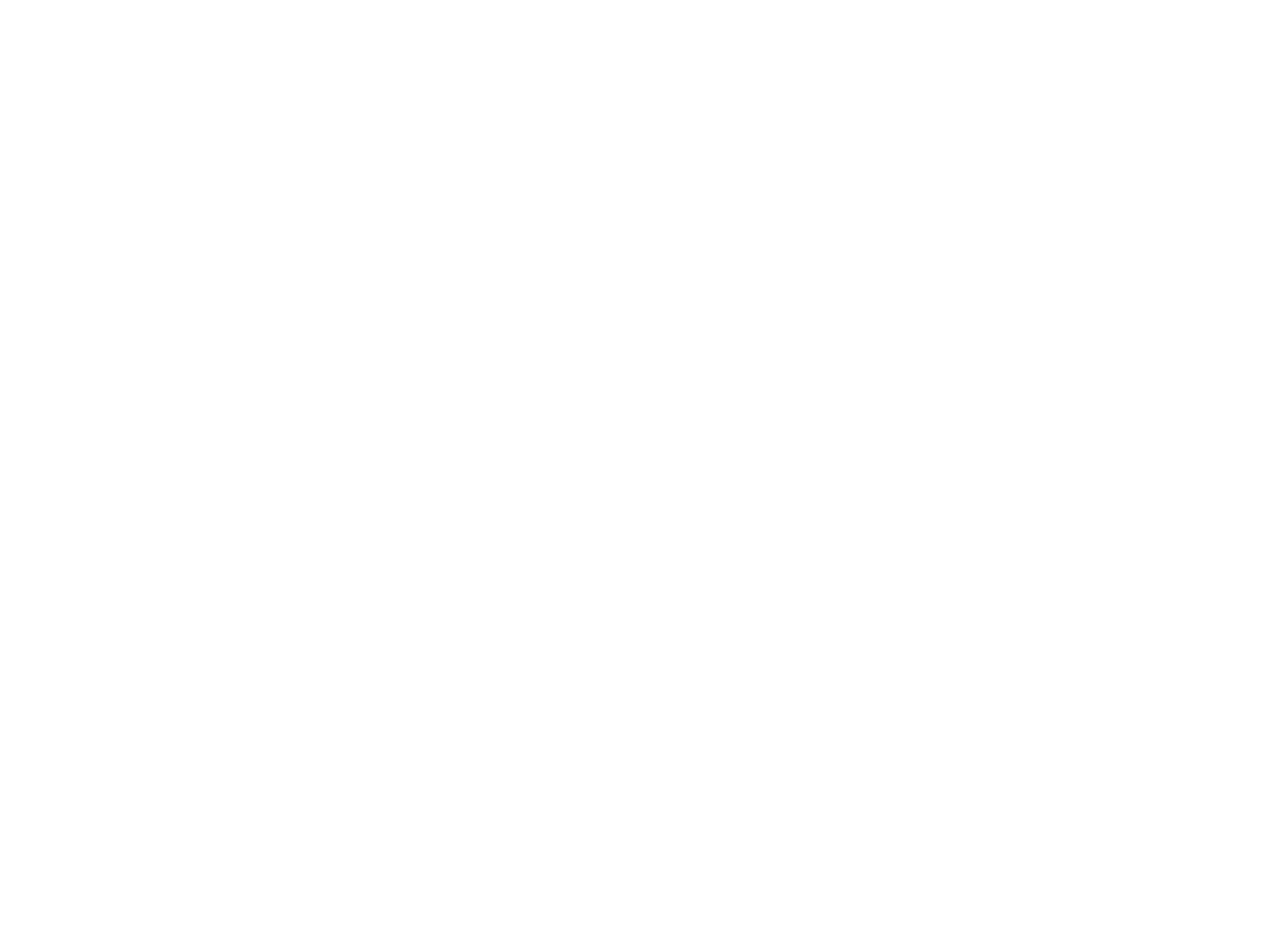
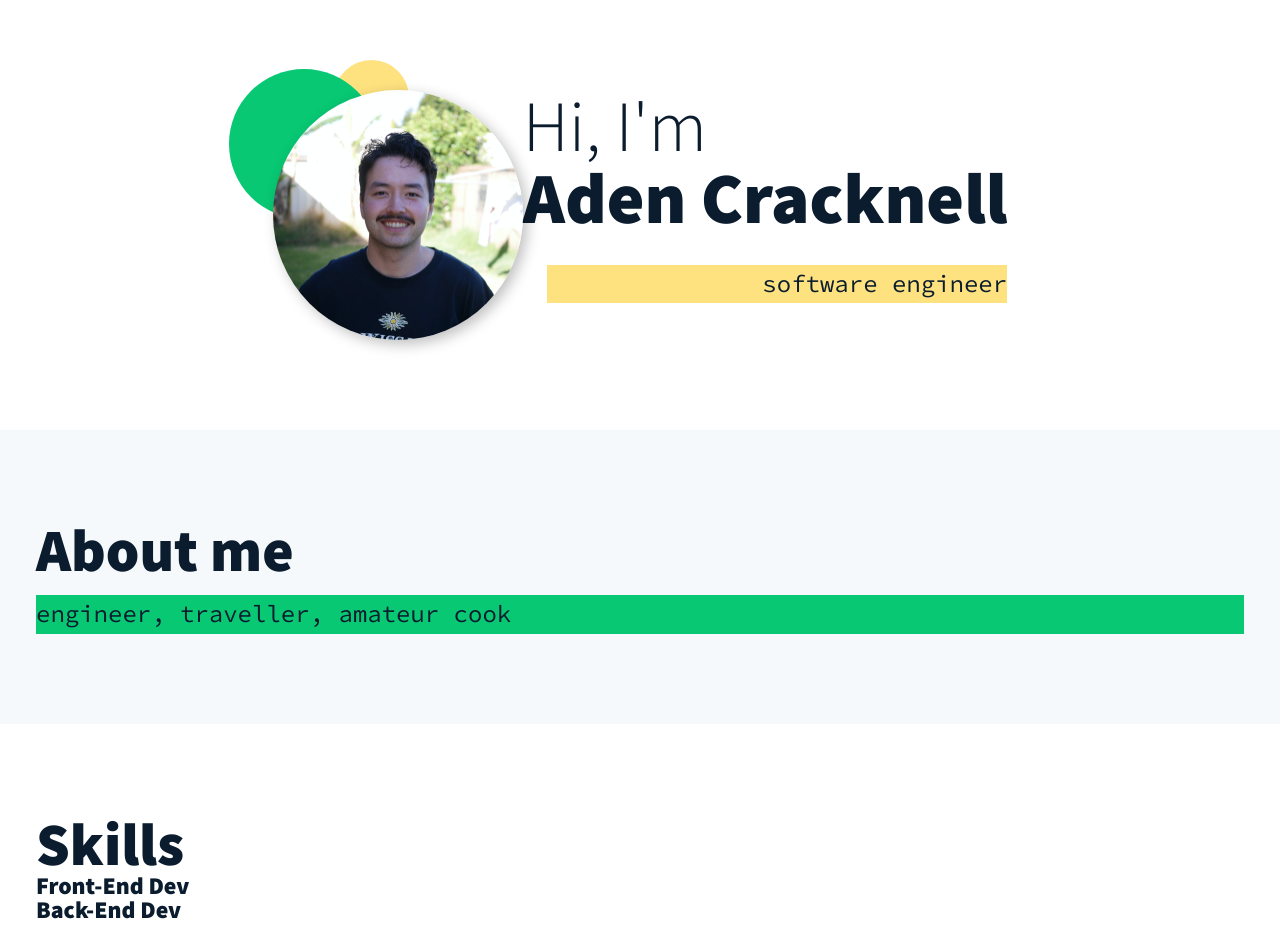
Before and after one commit to Aden-Cracknell/personal-website, a plain HTML site: page index.html in a window 1280 px wide. Shown: the top 925 px of the page. Before the commit the page ends 800 px from the top, so only its background shows below. Drawn offline with nearby package versions, Linux system fonts and the light colour scheme.

Commit message:
Added html layout and started styling intro

```diff
--- /dev/null
+++ b/css/styles.css
@@ -0,0 +1,189 @@
+*,
+*::before,
+*::after {
+  box-sizing: border-box;
+}
+
+/* Custom Properties */
+:root {
+  /* Font family */
+  --ff-primary: "Source Sans Pro", sans-serif;
+  /* --ff-primary: Silka, Roboto, sans-serif; */
+  --ff-secondary: "Source Code Pro", monospace;
+
+  /* Font weights */
+  --fw-reg: 300;
+  --fw-bold: 900;
+
+  /* Colours */
+  /* Inspiration https://in-team.com.pl/ */
+  --clr-light: #fff;
+  --clr-dark: #0a1c2e;
+  --clr-accent: #08c873;
+  --clr-light-secondary: #f6f9fb;
+  --clr-accent-secondary: #fee27f;
+
+  /* Font sizes */
+  --fs-h1: 3rem;
+  --fs-h2: 2.25rem;
+  --fs-h3: 1.25rem;
+  --fs-body: 1rem;
+
+  /* Box shadow */
+  --bs: 0.25em 0.25em 0.75em rgba(0,0,0,0.25);
+}
+
+@media (min-width: 800px) {
+  :root {
+    --fs-h1: 4.5rem;
+    --fs-h2: 3.75rem;
+    --fs-h3: 1.5rem;
+    --fs-body: 1.125rem;
+  }
+}
+
+/* General Styles */
+body {
+  background-color: var(--clr-light);
+  color: var(--clr-dark);
+  margin: 0;
+  font-family: var(--ff-primary);
+  font-size: var(--fs-body);
+  line-height: 1.6;
+}
+
+section {
+    padding: 5em 2em;
+}
+
+img {
+  display: block;
+  max-width: 100%;
+}
+
+/* Typography */
+h1,
+h2,
+h3 {
+  line-height: 1;
+  margin: 0;
+}
+
+h1 {
+  font-size: var(--fs-h1);
+}
+h2 {
+  font-size: var(--fs-h2);
+}
+h3 {
+  font-size: var(--fs-h3);
+}
+
+strong {
+  font-weight: var(--fw-bold);
+}
+
+.section__title {
+    margin-bottom: 0.25em;
+}
+
+.section__title--intro {
+  font-weight: var(--fw-reg);
+}
+
+.section__title--intro strong{
+    display: block;
+  }
+
+.section__subtitle {
+  margin: 0;
+  font-size: var(--fs-h3);
+}
+
+.section__subtitle--intro {
+  background: var(--clr-accent-secondary);
+  font-family: var(--ff-secondary);
+  margin-bottom: 1em;
+  display: inline-block;
+}
+
+.section__subtitle--about {
+    background: var(--clr-accent);
+    font-family: var(--ff-secondary);
+}
+
+/* Nav */
+nav {
+    display: none;
+}
+
+/* Intro section */
+.intro {
+    position: relative;
+}
+
+.intro__img {
+    border-radius: 50%;
+    box-shadow: var(--bs);
+}
+
+.intro__circle {
+    position: absolute;
+    border-radius: 50%;
+    z-index: -1;
+}
+
+.intro__circle--1 {
+    background-color: var(--clr-accent);
+    height: 150px;
+    width: 150px;
+    top: 16%;
+    left: -1%;
+}
+
+.intro__circle--2 {
+    background-color: var(--clr-accent-secondary);
+    height: 75px;
+    width: 75px;
+    top: 14%;
+    left: 12%;
+    z-index: -2;
+}
+
+@media (min-width: 600px) {
+    .intro {
+        display: grid;
+        width: min-content;
+        margin: 0 auto;
+        /* gap: 0.25em; */
+        grid-template-areas:
+            "img title"
+            "img subtitle";
+        grid-template-columns: min-content max-content;
+    }
+
+    .intro__img {
+        grid-area: img;
+        min-width: 250px;
+        position: relative;
+        z-index: 2;
+    }
+
+    .section__subtitle--intro {
+        align-self: start;
+        width: 95%;
+        margin-left: auto;
+        /* grid-column: -1 / 1;
+        grid-row: 2; */
+        text-align: right;
+    }
+}
+
+.about-me {
+    background: var(--clr-light-secondary);
+}
+
+.my-projects {
+    background: var(--clr-dark);
+    color: var(--clr-light);
+}
--- a/index.html
+++ b/index.html
@@ -1,10 +1,82 @@
 <!DOCTYPE html>
 <html lang="en">
-    <head>
+  <head>
+    <meta charset="UTF-8" />
+    <meta name="viewport" content="width=device-width, initial-scale=1.0" />
+    <title>Aden</title>
+    <link
+      rel="stylesheet"
+      href="https://cdnjs.cloudflare.com/ajax/libs/normalize/7.0.0/normalize.min.css"
+    />
+    <link
+      rel="stylesheet"
+      href="https://cdnjs.cloudflare.com/ajax/libs/font-awesome/5.11.2/css/all.css"
+      integrity="sha256-46qynGAkLSFpVbEBog43gvNhfrOj+BmwXdxFgVK/Kvc="
+      crossorigin="anonymous"
+    />
+    <link
+      rel="stylesheet"
+      href="https://fonts.googleapis.com/css?family=Source+Code+Pro:400,900|Source+Sans+Pro:300,900&display=swap"
+    />
+    <link rel="stylesheet" href="css/styles.css" />
+  </head>
 
-    </head>
-    <body>
+  <body>
+    <header>
+      <nav class="nav">
+        <ul class="nav__list">
+          <li class="nav__item"><a href="#home" class="nav__link">Home</a></li>
+          <li class="nav__item"><a href="#" class="nav__link">About me</a></li>
+          <li class="nav__item">
+            <a href="#skills" class="nav__link">Skills</a>
+          </li>
+          <li class="nav__item"><a href="#" class="nav__link">Projects</a></li>
+        </ul>
+      </nav>
+    </header>
 
-    </body>
+    <section class="intro" id="home">
+      <h1 class="section__title section__title--intro">
+        Hi, I'm <strong>Aden Cracknell</strong>
+      </h1>
+      <p class="section__subtitle section__subtitle--intro">
+        software engineer
+      </p>
+      <img src="img/me.png" alt="Hi" class="intro__img"/>
+      <div class="intro__circle intro__circle--1"></div>
+      <div class="intro__circle intro__circle--2"></div>
+    </section>
 
+    <section class="about-me" id="about">
+      <h2 class="section__title section__title--about">About me</h2>
+      <div class="about-me__body">
+        <p class="section__subtitle section__subtitle--about">
+          engineer, traveller, amateur cook
+        </p>
+      </div>
+    </section>
+
+    <section class="my-skills" id="skills">
+      <h2 class="section_title section_title--skills">Skills</h2>
+      <div class="skill">
+        <h3>Front-End Dev</h3>
+      </div>
+      <div class="skill">
+        <h3>Back-End Dev</h3>
+      </div>
+    </section>
+
+    <section class="my-projects" id="projects">
+      <h2 class="section__title>">Projects</h2>
+      <div class="project">
+        <h3>Project 1</h3>
+      </div>
+      <div class="project">
+        <h3>Project 2</h3>
+      </div>
+      <div class="project">
+        <h3>Project 3</h3>
+      </div>
+    </section>
+  </body>
 </html>
```
Also changed, not shown: img/me.png (added), 2 other files.
